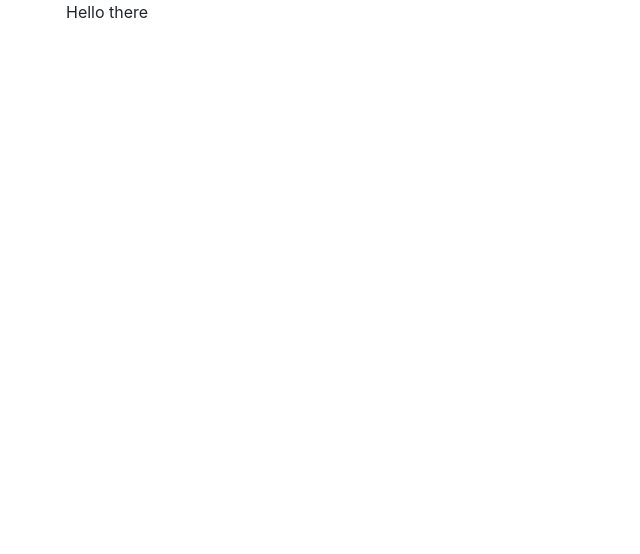
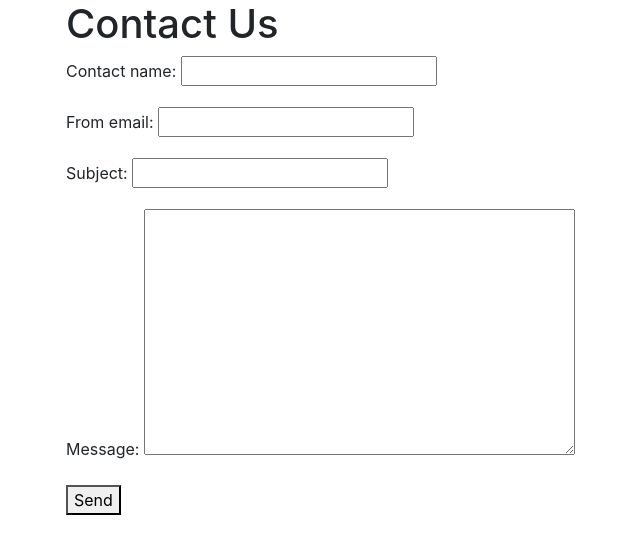
Before and after one commit to olad5/project_folder, a Django app: page / in a window 1280 px wide. Before the commit the part shown is almost empty. Shown: the top 554 px of the page, without its empty margins (304-944 px from the left). Run offline with Django 3.2, Linux system fonts and the light colour scheme; some libraries are stand-ins or nearby versions.

Commit message:
basic form structure shows up in the view

```diff
--- a/django_project/resume_app/views.py
+++ b/django_project/resume_app/views.py
@@ -8,4 +8,17 @@ from .forms import ContactForm
 
 
 def index(request):
-    return render(request, 'resume_app/index.html')
+    if request.method == 'GET':
+        form = ContactForm()
+    else:
+        form = ContactForm(request.POST)
+        if form.is_valid():
+            contact_name = form.cleaned_data['contact_name']
+            subject = form.cleaned_data['subject']
+            from_email = form.cleaned_data['from_email']
+            message = form.cleaned_data['message']
+            print(f"Contact Name is {contact_name}")
+            print(f"Subject is {subject}")
+            print(f"From {from_email}")
+            print(f"The message is {message}")
+    return render(request, 'resume_app/index.html', {'form': form})
--- a/django_project/templates/resume_app/index.html
+++ b/django_project/templates/resume_app/index.html
@@ -17,7 +17,14 @@
     <div class="container">
       <div class="row">
         <div class="col-md-6 m-auto">
-            <p> Hello there</p>
+           <h1>Contact Us</h1>
+            <form method="post">
+                {% csrf_token %}
+                {{ form.as_p }}
+                <div class="form-actions">
+                  <button type="submit">Send</button>
+                </div>
+            </form>
         </div>
       </div>
     </div>
```
